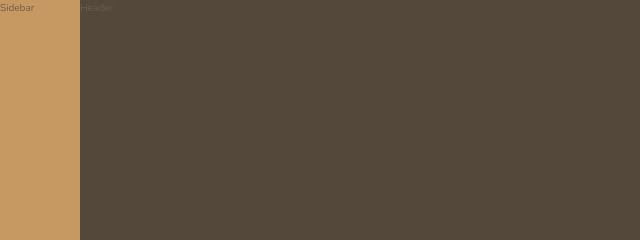
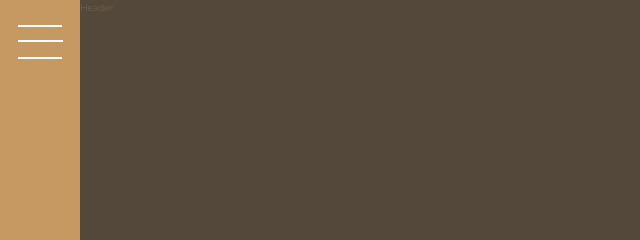
Before and after one commit to danainanou/Udemy, a website: page CSS/advanced-css-course-master/Nexter/starter/index.html in a window 1280 px wide. Shown: the top 240 px of the page, 0-640 px from the left. Drawn offline with nearby package versions, Linux system fonts and the light colour scheme.

Commit message:
Nexter: side bar

```diff
--- a/CSS/advanced-css-course-master/Nexter/starter/index.html
+++ b/CSS/advanced-css-course-master/Nexter/starter/index.html
@@ -13,7 +13,7 @@
     </head>
     <body class="container">
         <div class="sidebar">
-          Sidebar
+          <button class="nav-btn"></button>
         </div>
 
         <header class="header">
--- a/CSS/advanced-css-course-master/Nexter/starter/sass/_sidebar.scss
+++ b/CSS/advanced-css-course-master/Nexter/starter/sass/_sidebar.scss
@@ -2,4 +2,36 @@
   background-color: $color-primary;
   grid-column: sidebar-start / sidebar-end;
   grid-row: 1 / -1;
+
+  display: flex;
+  justify-content: center;
 }
+
+.nav-btn {
+  border: none;
+  border-radius: 0;
+
+  background-color: #fff;
+  height: 2px;
+  width: 4.5rem;
+  margin-top: 4rem;
+
+
+  &::before,
+  &::after {
+    background-color: #fff;
+    height: 2px;
+    width: 44.5px;
+    content: "";
+    display: block;
+  }
+
+  &::before {
+    transform: translateY(-1.5rem);
+  }
+
+  &::after {
+    transform: translateY(1.5rem);
+  }
+
+}
```
Also changed, not shown: CSS/advanced-css-course-master/Nexter/starter/css/style.css.
